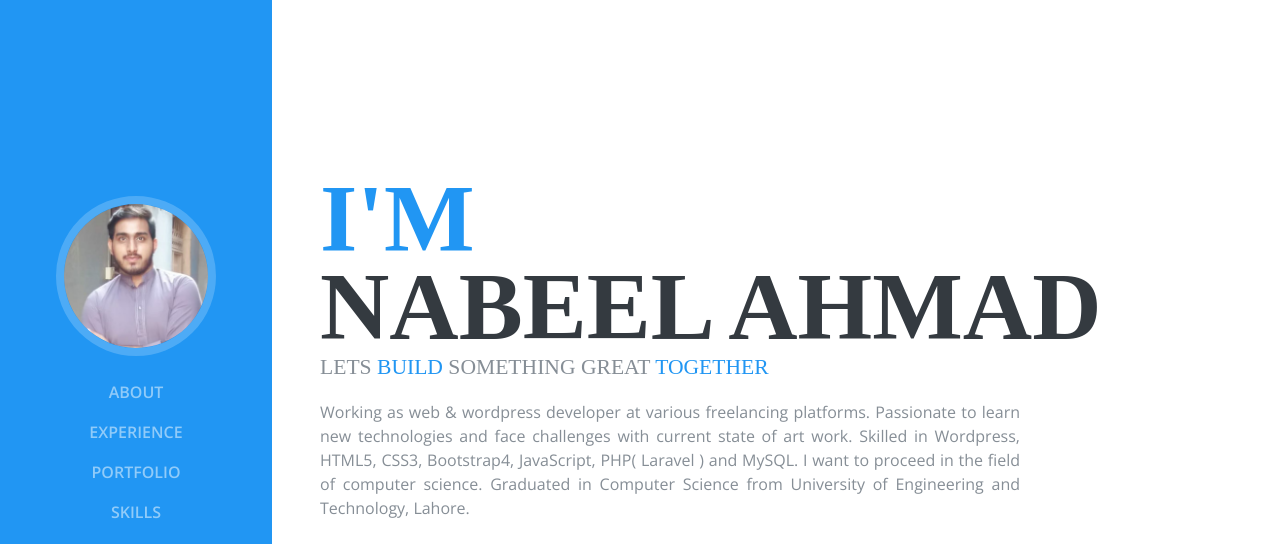
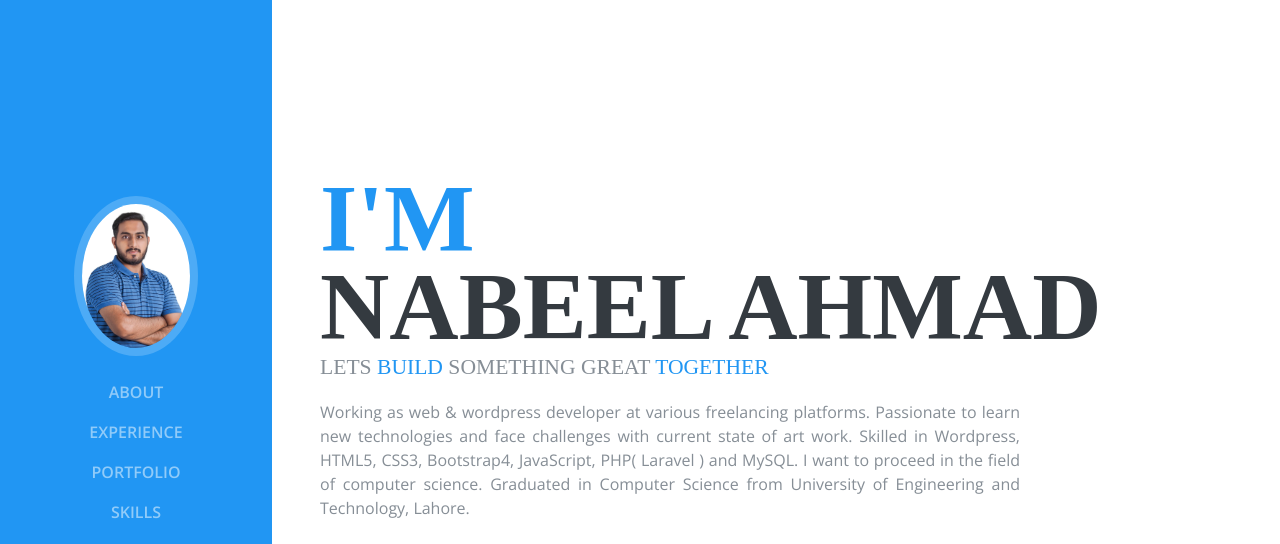
Before and after one commit to nabeelcs/portfolio, a plain HTML site: page index.html in a window 1280 px wide. Shown: the top 544 px of the page. Drawn offline with nearby package versions, Linux system fonts and the light colour scheme; a web font is replaced by a local one.

Commit message:
Update img
Update img for profile

```diff
--- a/index.html
+++ b/index.html
@@ -27,7 +27,7 @@
       <a class="navbar-brand js-scroll-trigger" href="#page-top">
         <span class="d-block d-lg-none  mx-0 px-0"><img src="img/logo-white.png" alt="" class="img-fluid"></span>
         <span class="d-none d-lg-block">
-          <img class="img-fluid img-profile rounded-circle mx-auto mb-2" src="img/profile.png" alt="">
+          <img class="img-fluid img-profile rounded-circle mx-auto mb-2" src="img/n-profile.jpeg" alt="">
         </span>
       </a>
         <button class="navbar-toggler" type="button" data-toggle="collapse" data-target="#navbarSupportedContent" aria-controls="navbarSupportedContent" aria-expanded="false" aria-label="Toggle navigation">
```
